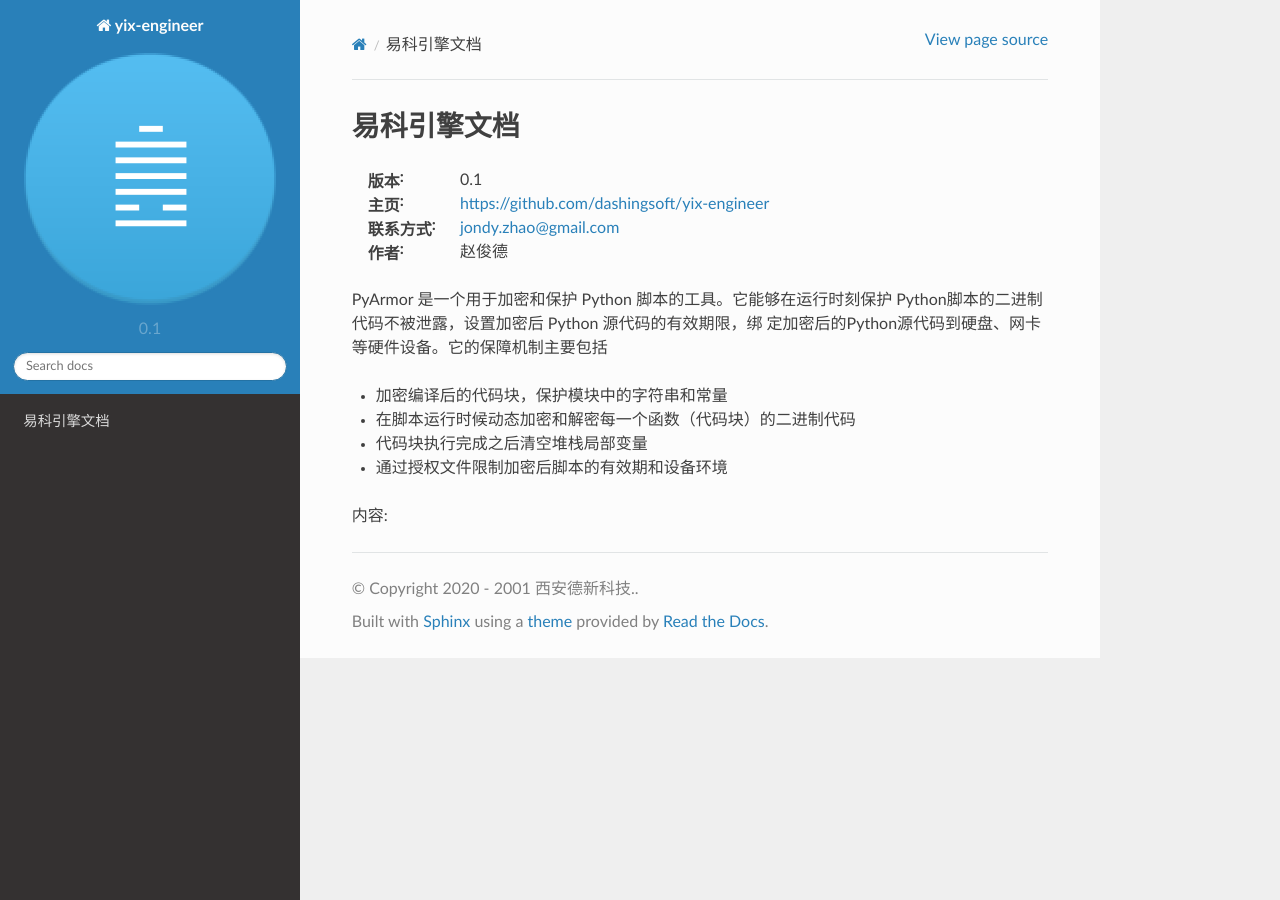
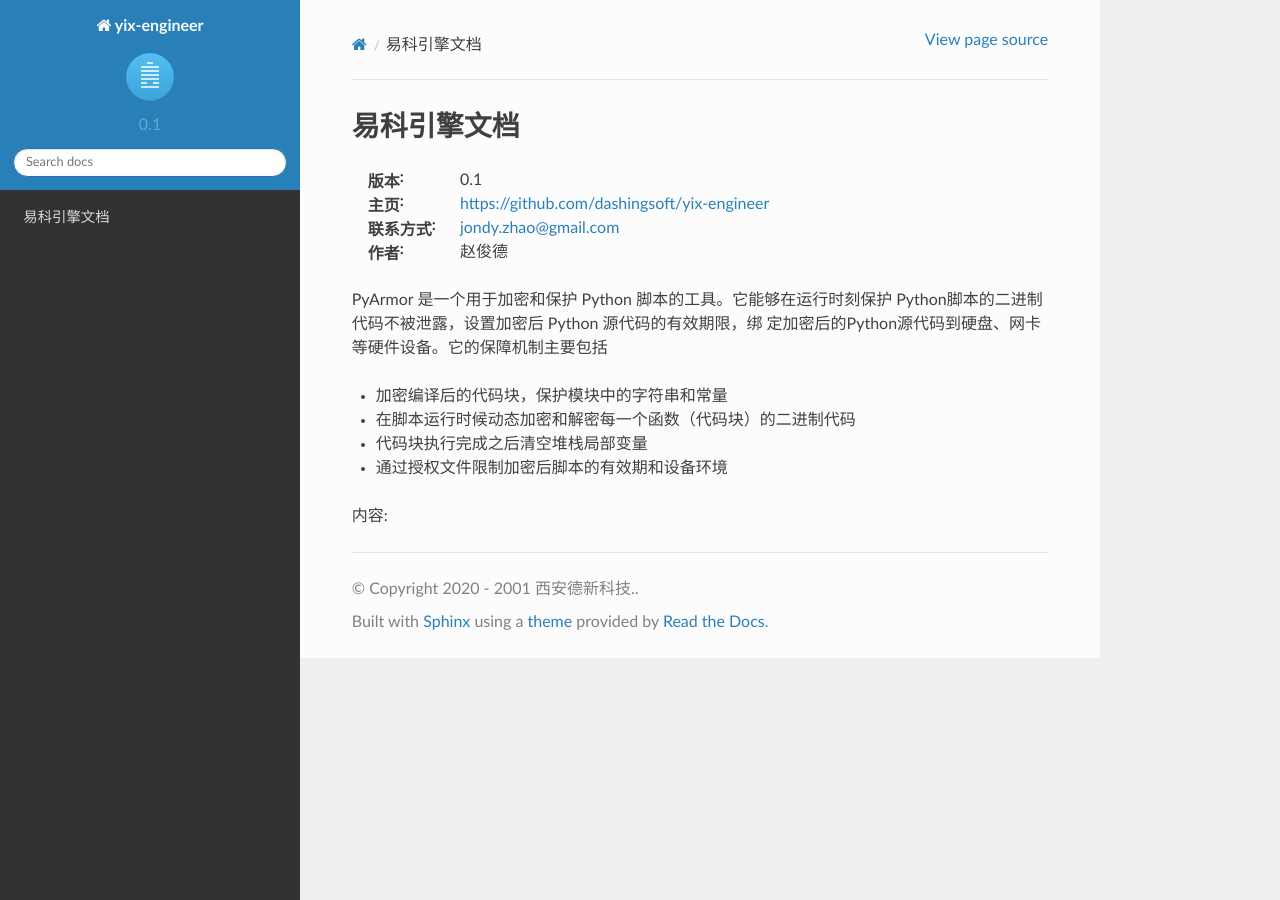
Before and after one commit to dashingsoft/yix-engineer, a Sphinx documentation site: the page built from docs/index.rst, in a window 1280 px wide. Built offline with Sphinx 7.4.7 and the Read the Docs theme 2.0.0, drawn with Linux system fonts in a browser that asks for light colours; pages that are not in the unit, such as notebooks, are missing from menus.

Commit message:
Fix logo issue

```diff
--- a/docs/conf.py
+++ b/docs/conf.py
@@ -129,7 +129,7 @@ html_theme = 'sphinx_rtd_theme'
 
 # The name of an image file (relative to this directory) to place at the top
 # of the sidebar.
-html_logo = 'images/yix-logo.png'
+html_logo = 'images/logo.png'
 
 # The name of an image file (relative to this directory) to use as a favicon of
 # the docs.  This file should be a Windows icon file (.ico) being 16x16 or 32x32
@@ -274,7 +274,7 @@ man_pages = [
 #  dir menu entry, description, category)
 texinfo_documents = [
     (master_doc, 'yix-engineer', '易科引擎使用和设计文档',
-     author, '易科引擎', 'The engineer for yix application',
+     author, '易科引擎', '运行易科应用程序的引擎',
      'Miscellaneous'),
 ]
 
```
Also changed, not shown: docs/images/logo.png (added), docs/images/yix-logo.png (deleted).
